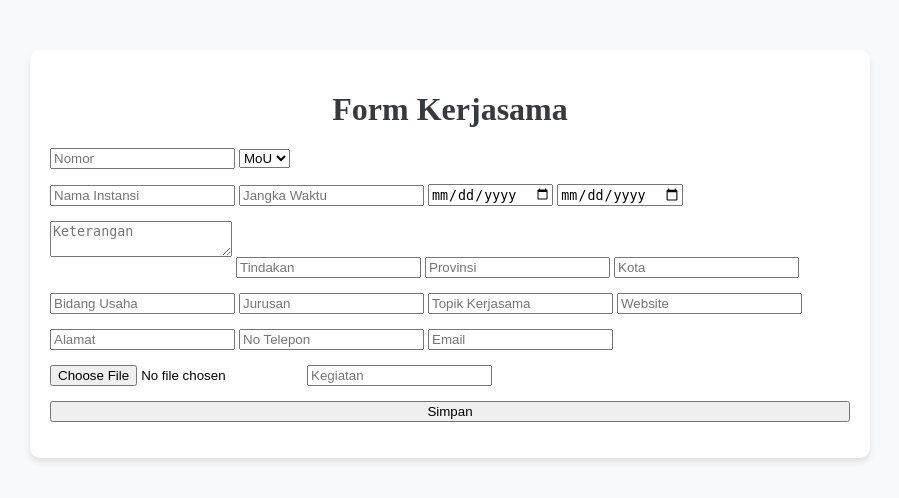
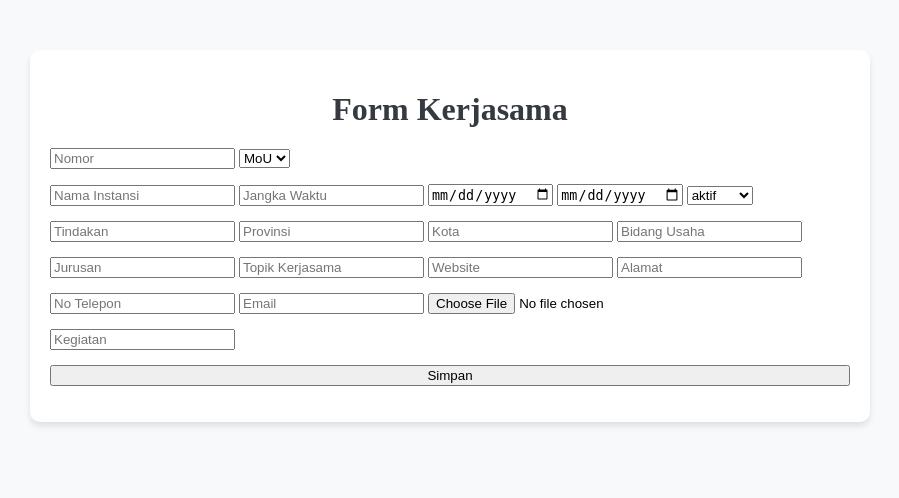
Before and after one commit to RestiAdelia/sikerma_pnp, a PHP site: page /tambah.php in a window 1280 px wide. Shown: the top 498 px of the page, without its empty margins (190-1089 px from the left). Run offline with PHP 8.4, Linux system fonts and the light colour scheme.

Commit message:
update all

```diff
--- a/navbarJurusan.php
+++ b/navbarJurusan.php
@@ -169,7 +169,7 @@ session_start();
         <h4 class="text-center">Menu</h4>
         <hr class="text-white">
         <a href="navbarJurusan.php?p=dashboard"><i class="fas fa-home"></i> Dashboard</a>
-        <a href="navbarJurusan.php?p=grafik"><i class="fas fa-walking"></i> Kegiatan</a>
+        <a href="navbarJurusan.php?p=kegiatan"><i class="fas fa-walking"></i> Kegiatan</a>
         <a href="navbarJurusan.php?p=pengajuan"><i class="fas fa-file-alt"></i> Usulan Kerjasama</a>
         <a href="navbarJurusan.php?p=crud"><i class=" 	fas fa-clipboard"></i> Data Kerjasama</a>
 
@@ -184,8 +184,8 @@ session_start();
         $page = isset($_GET['p']) ? $_GET['p'] : 'dashboard';
         if ($page == 'dashboard')
             include 'dashboard.php';
-        if ($page == 'grafik')
-            include 'grafik.php';
+        if ($page == 'kegiatan')
+            include 'kegiatann.php';
         if ($page == 'pengajuan')
             include 'pengajuanMitra.php';
         if ($page == 'crud')
--- a/navbarMitra.php
+++ b/navbarMitra.php
@@ -185,7 +185,7 @@ ob_end_flush();
         if ($page == 'dashboard')
             include 'dashboard.php';
         if ($page == 'kegiatan')
-            include 'kegiatan.php';
+            include 'kegiatann.php';
         if ($page == 'daftarmitra')
             include 'daftarmitra.php';
         if ($page == 'usulan')
--- a/tambah.php
+++ b/tambah.php
@@ -9,7 +9,7 @@ if (isset($_POST['submit'])) {
     $jangka_waktu = $_POST['jangka_waktu'];
     $awal_kerjasama = $_POST['awal_kerjasama'];
     $akhir_kerjasama = $_POST['akhir_kerjasama'];
-    $keterangan = $_POST['keterangan'];
+    $keterangan = ''; // Inisialisasi kosong untuk keterangan
     $tindakan = $_POST['tindakan'];
     $provinsi = $_POST['provinsi'];
     $kota = $_POST['kota'];
@@ -22,11 +22,19 @@ if (isset($_POST['submit'])) {
     $email = $_POST['email'];
     $kegiatan = $_POST['kegiatan'];
 
+    // Logika untuk menentukan status keterangan berdasarkan tanggal akhir_kerjasama
+    $currentDate = date('Y-m-d'); // Ambil tanggal saat ini
+    if ($akhir_kerjasama < $currentDate) {
+        $keterangan = 'expired';
+    } else {
+        $keterangan = 'aktif';
+    }
+
     // Mengambil data file
     $fileName = $_FILES["file"]["name"];
     $fileSize = $_FILES["file"]["size"];
     $fileTemp = $_FILES["file"]["tmp_name"];
-    $fileDir = "upload/";
+    $fileDir = "uploadS/";
     $uploadPath = $fileDir . basename($fileName);
 
     // Pastikan direktori upload ada
@@ -51,6 +59,8 @@ if (isset($_POST['submit'])) {
     }
 }
 ?>
+
+<!-- Style dan HTML form tetap sama -->
 
     <style>
         body {
@@ -96,7 +106,10 @@ if (isset($_POST['submit'])) {
                 <input type="text" name="jangka_waktu" placeholder="Jangka Waktu" class="form-control">
                 <input type="date" name="awal_kerjasama" placeholder="Awal Kerjasama" class="form-control">
                 <input type="date" name="akhir_kerjasama" placeholder="Akhir Kerjasama" class="form-control">
-                <textarea name="keterangan" placeholder="Keterangan" class="form-control"></textarea>
+                <select name="keterangan" class="form-select">
+                    <option value="mou">aktif</option>
+                    <option value="moa">expired</option>
+                </select><br>
                 <input type="text" name="tindakan" placeholder="Tindakan" class="form-control">
                 <input type="text" name="provinsi" placeholder="Provinsi" class="form-control">
                 <input type="text" name="kota" placeholder="Kota" class="form-control">
```
Also changed, not shown: crud.php (+7 -1 lines), kegiatan.php (+1 -8 lines).
